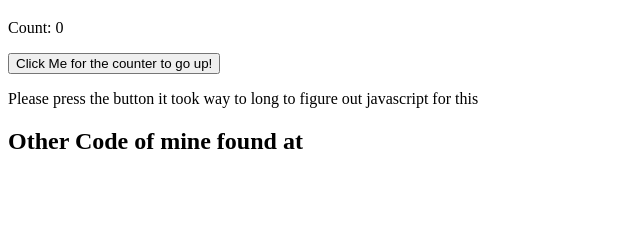
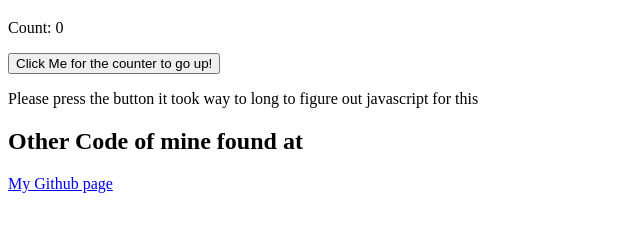
Before and after one commit to JonnyRoth2/JonnyRoth2.github.io, a plain HTML site: page index.html in a window 1280 px wide. Shown: the part 61-292 px from the top of the page, without its empty margins (0-640 px from the left). Drawn offline with Linux system fonts and the light colour scheme.

Commit message:
Update index.html
fix

```diff
--- a/index.html
+++ b/index.html
@@ -17,7 +17,9 @@
             <h2>
                 Other Code of mine found at
             </h2>
+        <div>
 
+            <p><a href="https://github.com/JonnyRoth2">My Github page</a></p>
         </div>
     </body>
 
```
